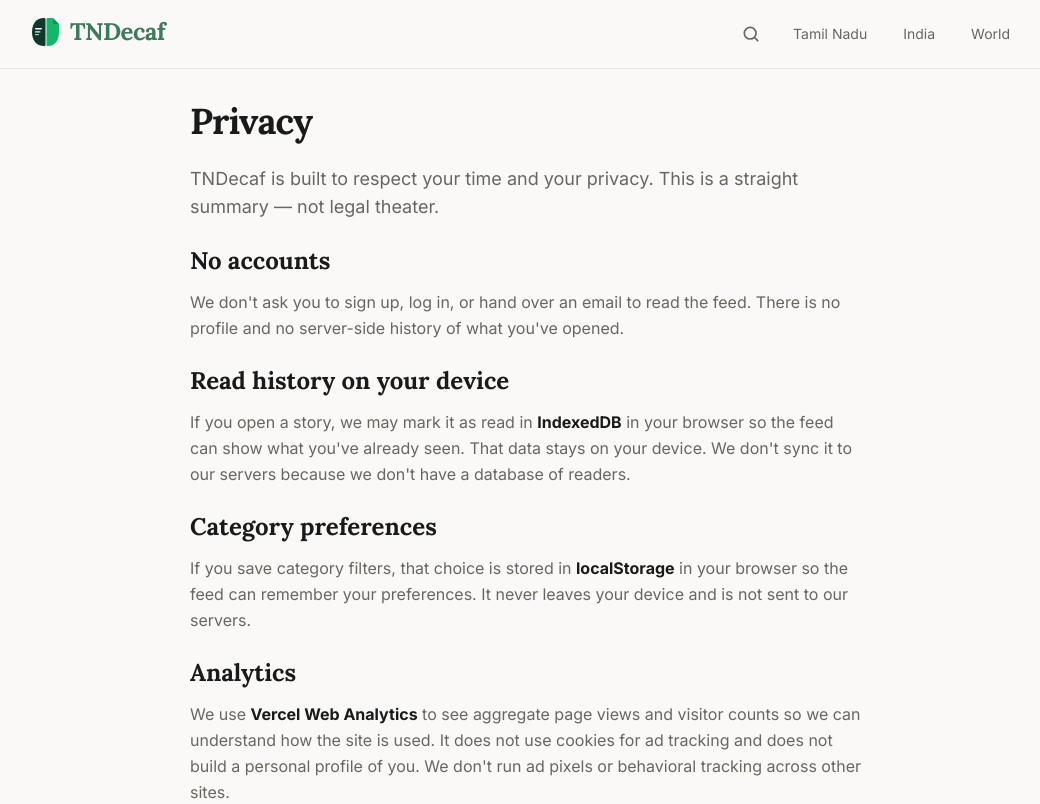
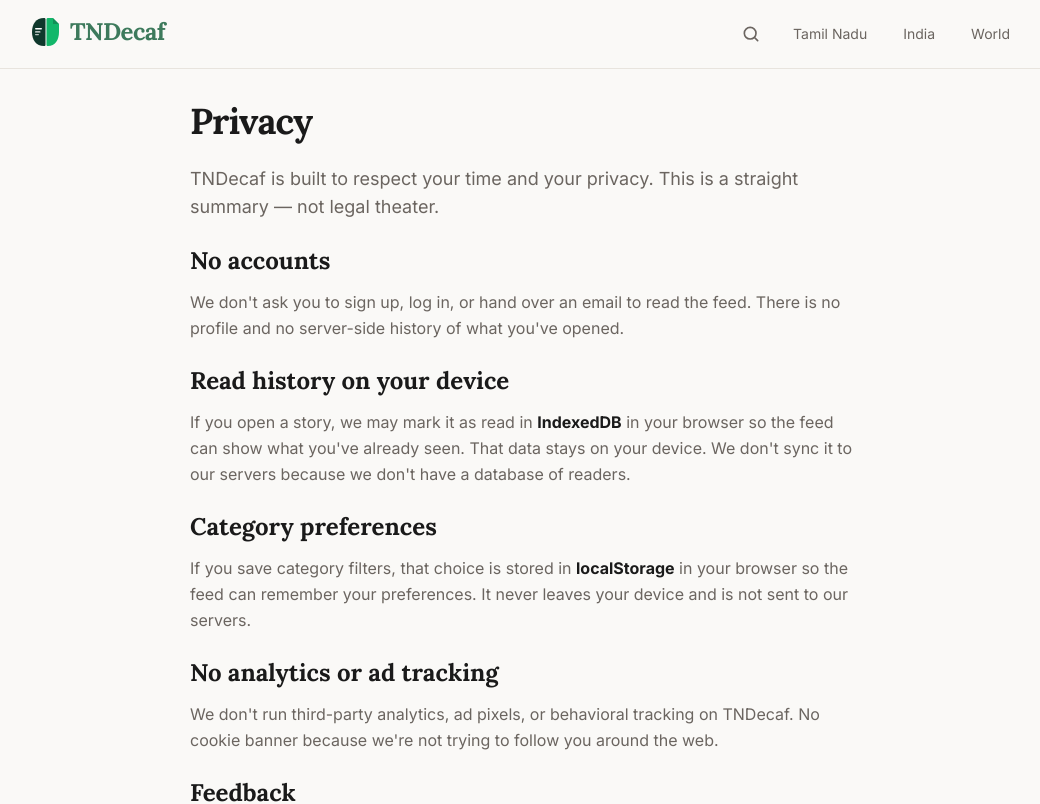
Before and after one commit to RetryRain/IMPACT, a Next.js app in the folder web/: page /privacy in a window 1280 px wide. Shown: the top 804 px of the page, without its empty margins (114-1154 px from the left). Built offline with nearby package versions, Linux system fonts and the light colour scheme; no server answers; the database is empty.

Commit message:
update privacy

```diff
--- a/web/app/privacy/page.tsx
+++ b/web/app/privacy/page.tsx
@@ -56,15 +56,12 @@ export default function PrivacyPage() {
 
       <section className="space-y-3">
         <h2 className="font-serif text-2xl font-bold text-ink">
-          Analytics
+          No analytics or ad tracking
         </h2>
         <p>
-          We use{" "}
-          <strong className="text-ink">Vercel Web Analytics</strong> to see
-          aggregate page views and visitor counts so we can understand how the
-          site is used. It does not use cookies for ad tracking and does not
-          build a personal profile of you. We don&apos;t run ad pixels or
-          behavioral tracking across other sites.
+          We don&apos;t run third-party analytics, ad pixels, or behavioral
+          tracking on {SITE_NAME}. No cookie banner because we&apos;re not
+          trying to follow you around the web.
         </p>
       </section>
 
```
